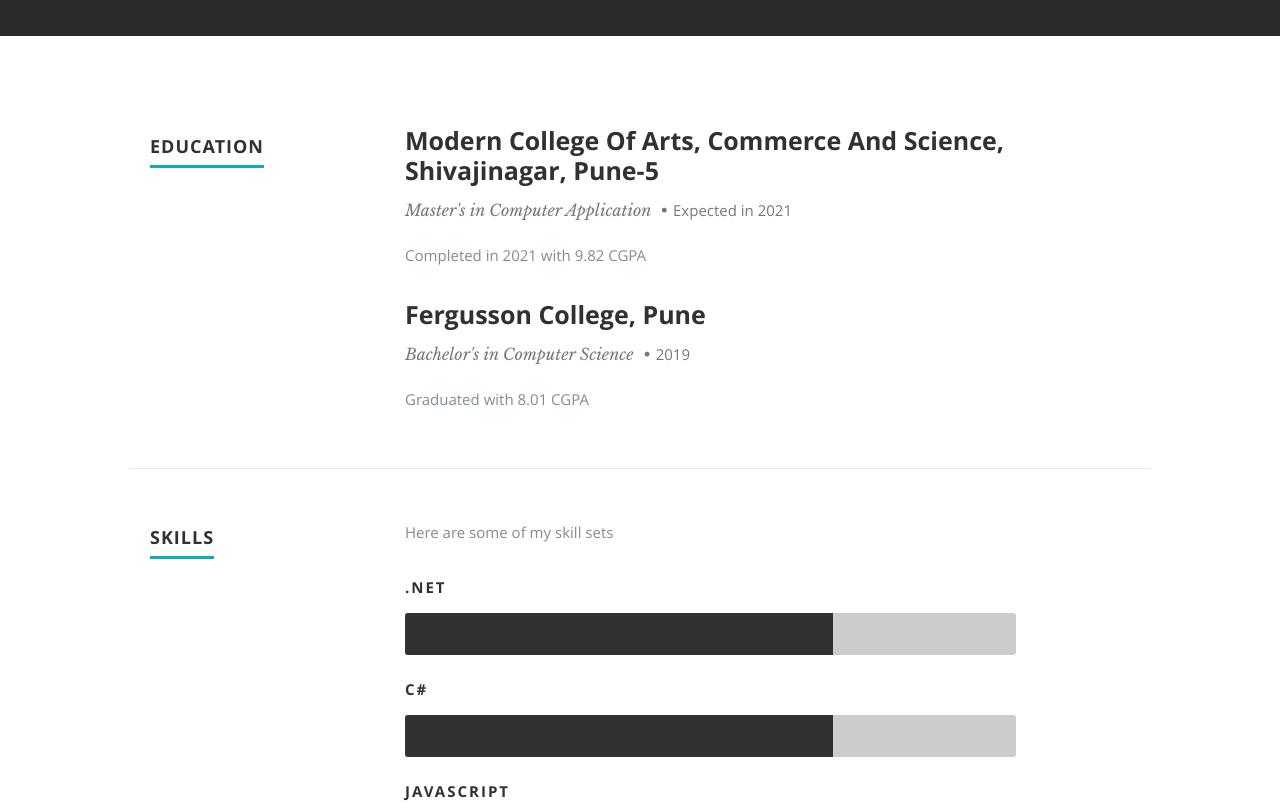
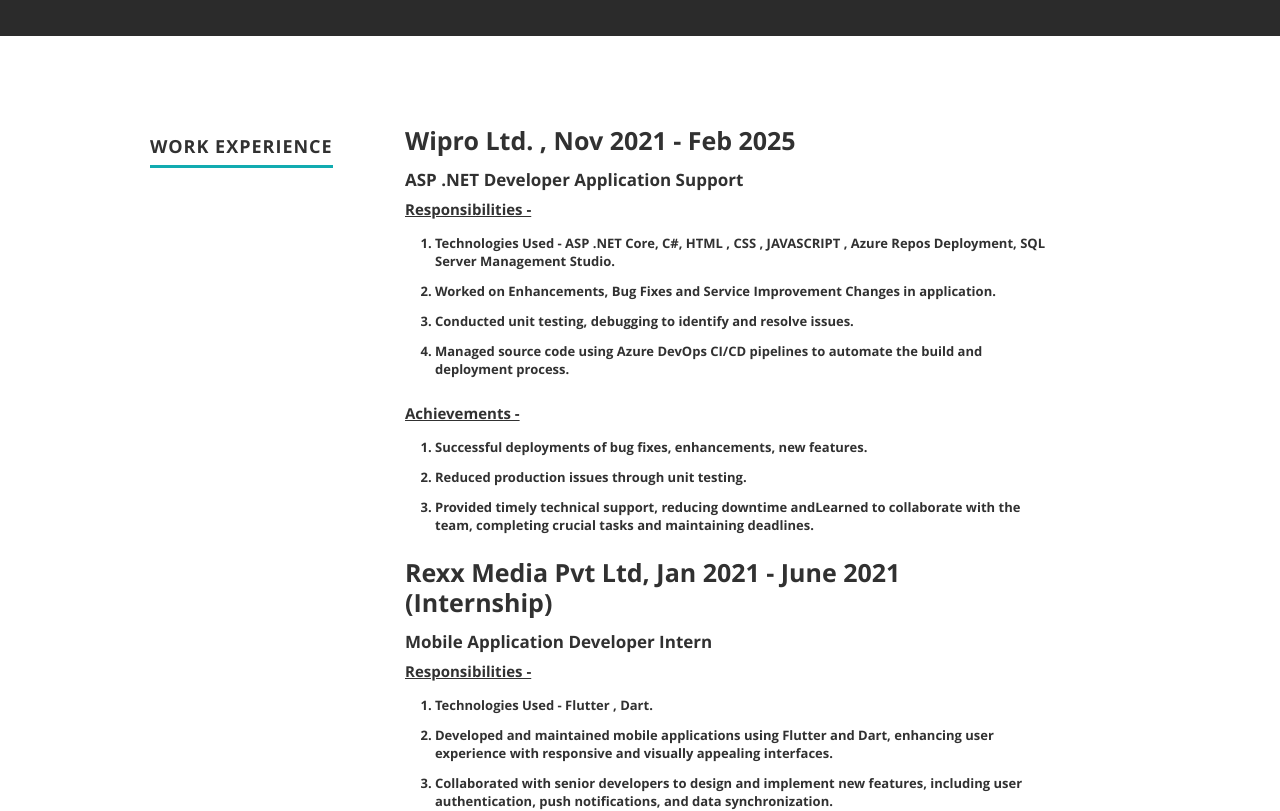
Before and after one commit to PratikSutar97/Pratik-Sutar-Portfolio, a React (Create React App) app: page / in a window 1280 px wide. Shown: the part 1280-2091 px from the top of the page. Built offline with nearby package versions, Linux system fonts and the light colour scheme.

Commit message:
Work Experience added

```diff
--- a/public/css/layout.css
+++ b/public/css/layout.css
@@ -280,6 +280,20 @@
 }
 #resume .date {
    font: 15px/24px 'opensans-regular', sans-serif;
+   margin-top: 6px;
+}
+#resume .titleexp{
+   font: 17px/24px 'opensans-bold', sans-serif;
+   margin-top: 6px;
+
+}
+#resume .resphead{
+   text-decoration: underline;
+   font: 15px/24px 'opensans-bold', sans-serif;
+   margin-top: 6px;
+}
+#resume .resp ,.achive{
+   font: 13px/24px 'opensans-bold', sans-serif;
    margin-top: 6px;
 }
 
--- a/public/resumeData.json
+++ b/public/resumeData.json
@@ -40,6 +40,20 @@
   },
   "resume": {
     "skillmessage": "Here are some of my skill sets",
+    "experience":[
+      {
+        "company": "Wipro Ltd. ,  Nov 2021 - Feb 2025",
+        "title": " ASP .NET Developer Application Support",
+        "responsibilities": "Technologies Used - ASP .NET Core, C#, HTML , CSS , JAVASCRIPT , Azure Repos Deployment, SQL Server Management Studio.\nWorked on Enhancements, Bug Fixes and Service Improvement Changes in application.\nConducted unit testing, debugging to identify and resolve issues.\nManaged source code using Azure DevOps CI/CD pipelines to automate the build and deployment process.",
+        "achievements": "Successful deployments of bug fixes, enhancements, new features.\nReduced production issues through unit testing. \nProvided timely technical support, reducing downtime andLearned to collaborate with the team, completing crucial tasks and maintaining deadlines."
+      },
+      {
+        "company": "Rexx Media Pvt Ltd, Jan 2021 - June 2021 (Internship)",
+        "title": "Mobile Application Developer Intern",
+        "responsibilities": "Technologies Used - Flutter , Dart. \nDeveloped and maintained mobile applications using Flutter and Dart, enhancing user experience with responsive and visually appealing interfaces.\nCollaborated with senior developers to design and implement new features, including user authentication, push notifications, and data synchronization. \nConducted unit tests and participated in code reviews to ensure high-quality code and application performance.",
+        "achievements": "Learned and gained knowledge of Flutter framework and Dart Language. "
+      }
+    ],
     "education": [
       {
         "school": "Modern College Of Arts, Commerce And Science, Shivajinagar, Pune-5",
--- a/src/Components/Header.js
+++ b/src/Components/Header.js
@@ -24,7 +24,7 @@
                <ul id="nav" className="nav">
                   <li className="current"><a className="smoothscroll" href="#home">Home</a></li>
                   <li><a className="smoothscroll" href="#about">About</a></li>
-                  <li><a className="smoothscroll" href="#resume">Education</a></li>
+                  <li><a className="smoothscroll" href="#resume">Work Experience / Education</a></li>
                   <li><a className="smoothscroll" href="#portfolio">Works</a></li>
                   <li><a className="smoothscroll" href="#testimonials">Testimonials</a></li>
                   <li><a className="smoothscroll" href="#contact">Contact</a></li>
--- a/src/Components/Resume.js
+++ b/src/Components/Resume.js
@@ -10,6 +10,28 @@
           <p className="info">{education.degree} <span>&bull;</span><em className="date">{education.graduated}</em></p>
           <p>{education.description}</p></div>
       })
+      var experience= this.props.data.experience.map(function (experience) {
+        return <div key={experience.company}><h3>{experience.company}</h3>
+          <h2 className="titleexp">{experience.title}</h2>
+          <h2 className='resphead'>Responsibilities -</h2>
+          <h2 className="resp">
+          <ol type='*'>
+        {experience.responsibilities.split("\n").map((item, index) => (
+          <li key={index}>{item}</li>
+        ))}
+      </ol>
+            {/* {experience.responsibilities} */}
+          </h2>
+          <h2 className='resphead'>Achievements -</h2>
+          <h2 className='achive'>
+          <ol type='*'>
+            {experience.achievements.split("\n").map((item, index) => (
+          <li key={index}>{item}</li>
+        ))}
+      </ol>
+            {/* {experience.achievements} */}
+          </h2></div>
+      })
       var skills = this.props.data.skills.map(function (skills) {
         var className = 'bar-expand ' + skills.name.toLowerCase();
         return <li key={skills.name}><span style={{ width: skills.level }} className={className}></span><em>{skills.name}</em></li>
@@ -18,6 +40,21 @@
 
     return (
       <section id="resume">
+
+
+        <div className='row experience'>
+          <div className='three columns header-col'>
+            <h1><span>Work Experience</span></h1>
+          </div>
+
+          <div className='nine columns main-col'>
+            <div className='row item'>
+              <div className='twelve columns'>
+                {experience}
+              </div>
+            </div>
+          </div>
+        </div>
         <div className="row education">
           <div className="three columns header-col">
             <h1><span>Education</span></h1>
```
